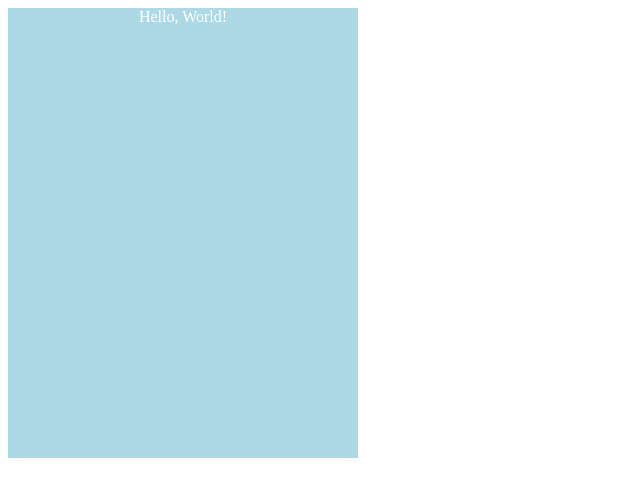
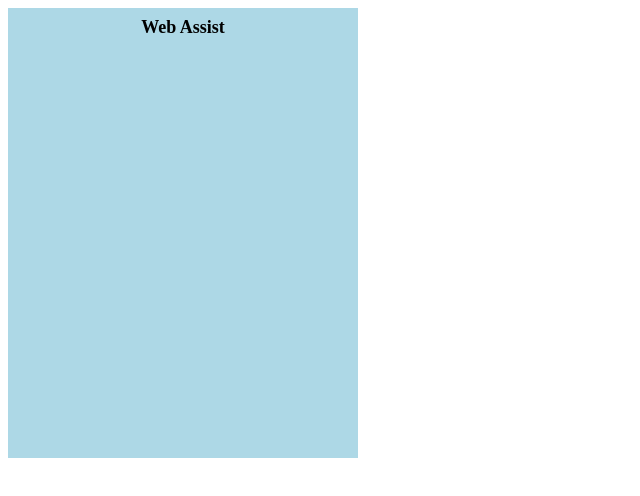
Before and after one commit to lilygostovic/web-assist, a React (Create React App) app: page / in a window 1280 px wide. Shown: the top 496 px of the page, without its empty margins (0-640 px from the left). Built offline with nearby package versions, Linux system fonts and the light colour scheme; the HTML template or start-up script is replaced by a standard one.

Commit message:
Add styled-components and styled-system

```diff
--- a/src/App.tsx
+++ b/src/App.tsx
@@ -1,7 +1,9 @@
 import './App.css';
 
+import { HomePage } from './components/Home';
+
 function App() {
-  return <div className="App">Hello, World!</div>;
+  return <HomePage/>;
 }
 
 export default App;
--- /dev/null
+++ b/src/components/Content/index.tsx
@@ -0,0 +1,3 @@
+import { StyledDiv } from '../common/StyledDiv';
+
+export const Content = () => <StyledDiv width="300px" height="400px"/>;
--- /dev/null
+++ b/src/components/Home.tsx
@@ -0,0 +1,16 @@
+import { StyledDiv } from "./common/StyledDiv";
+import { StyledText } from "./common/StyledText";
+import { Content } from "./Content";
+
+export const Header = () => (
+  <StyledDiv display="flex" justifyContent="center">
+    <StyledText variant="title">Web Assist</StyledText>
+  </StyledDiv>
+);
+
+export const HomePage = () => (
+  <div>
+    <Header />
+    <Content />
+  </div>
+);
--- /dev/null
+++ b/src/components/common/StyledDiv.tsx
@@ -0,0 +1,35 @@
+import styled from 'styled-components';
+import {
+  border,
+  type BorderProps,
+  boxShadow,
+  type BoxShadowProps,
+  color,
+  type ColorProps,
+  flexbox,
+  type FlexboxProps,
+  layout,
+  type LayoutProps,
+  position,
+  type PositionProps,
+  space,
+  type SpaceProps,
+} from 'styled-system';
+
+type StyledDivProps = SpaceProps &
+  LayoutProps &
+  FlexboxProps &
+  ColorProps &
+  BorderProps &
+  PositionProps &
+  BoxShadowProps;
+
+export const StyledDiv = styled.div<StyledDivProps>`
+  ${color}
+  ${space}
+  ${layout}
+  ${flexbox}
+  ${border}
+  ${position}
+  ${boxShadow}
+`;
--- /dev/null
+++ b/src/components/common/StyledText.tsx
@@ -0,0 +1,42 @@
+import styled, { css } from 'styled-components';
+import {
+  color,
+  type ColorProps,
+  flexbox,
+  type FlexboxProps,
+  layout,
+  type LayoutProps,
+  space,
+  type SpaceProps,
+  typography,
+  type TypographyProps,
+} from 'styled-system';
+
+export type TextVariant = "title";
+
+type StyledTextProps = {
+  variant: TextVariant;
+} & ColorProps &
+  FlexboxProps &
+  LayoutProps &
+  SpaceProps &
+  TypographyProps;
+
+export const StyledText = styled.text<StyledTextProps>`
+  ${({ variant }) => {
+    switch (variant) {
+      case "title":
+        return css`
+          font-size: 18px;
+          line-height: 38px;
+          font-weight: bold;
+        `;
+    }
+  }}
+
+  ${color}
+  ${space}
+  ${typography}
+  ${flexbox}
+  ${layout}
+`;
```
Also changed, not shown: package.json (+6 -2 lines), 2 other files (tests, documents, lock files or other folders).
